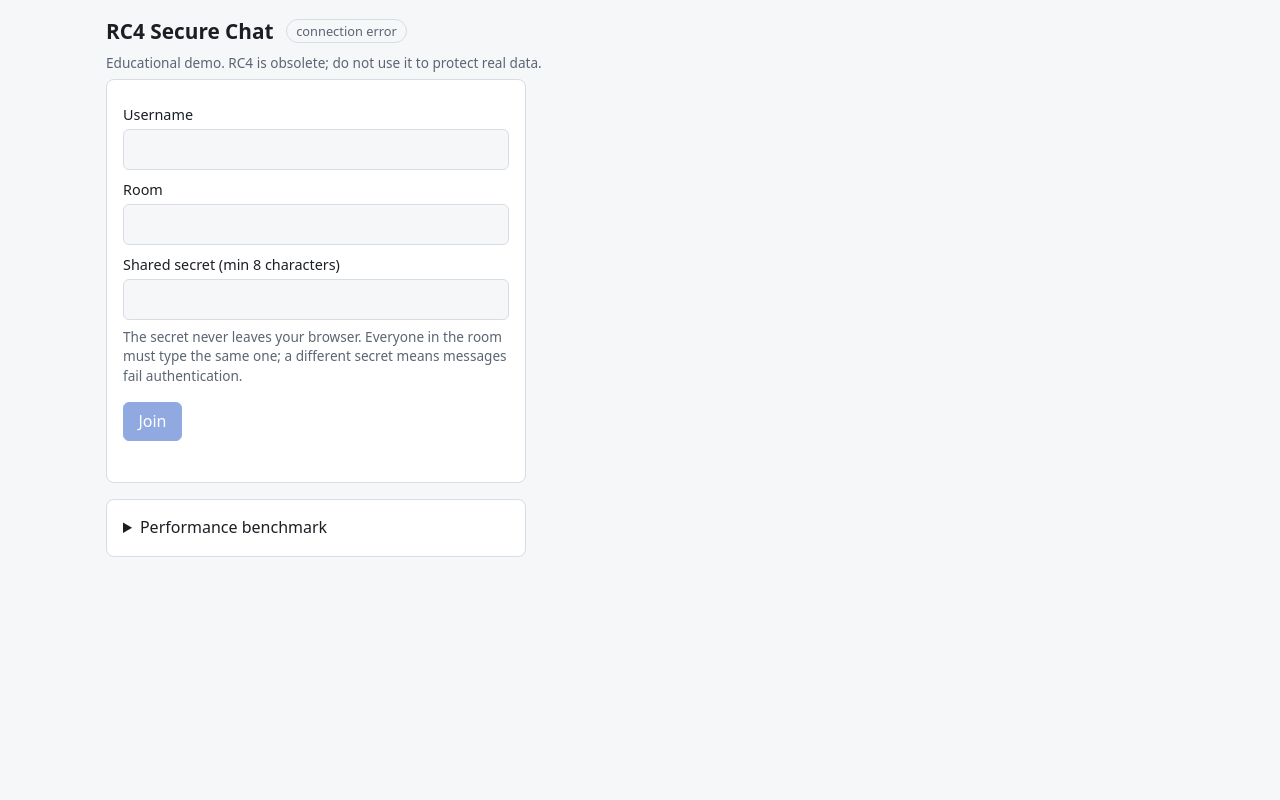
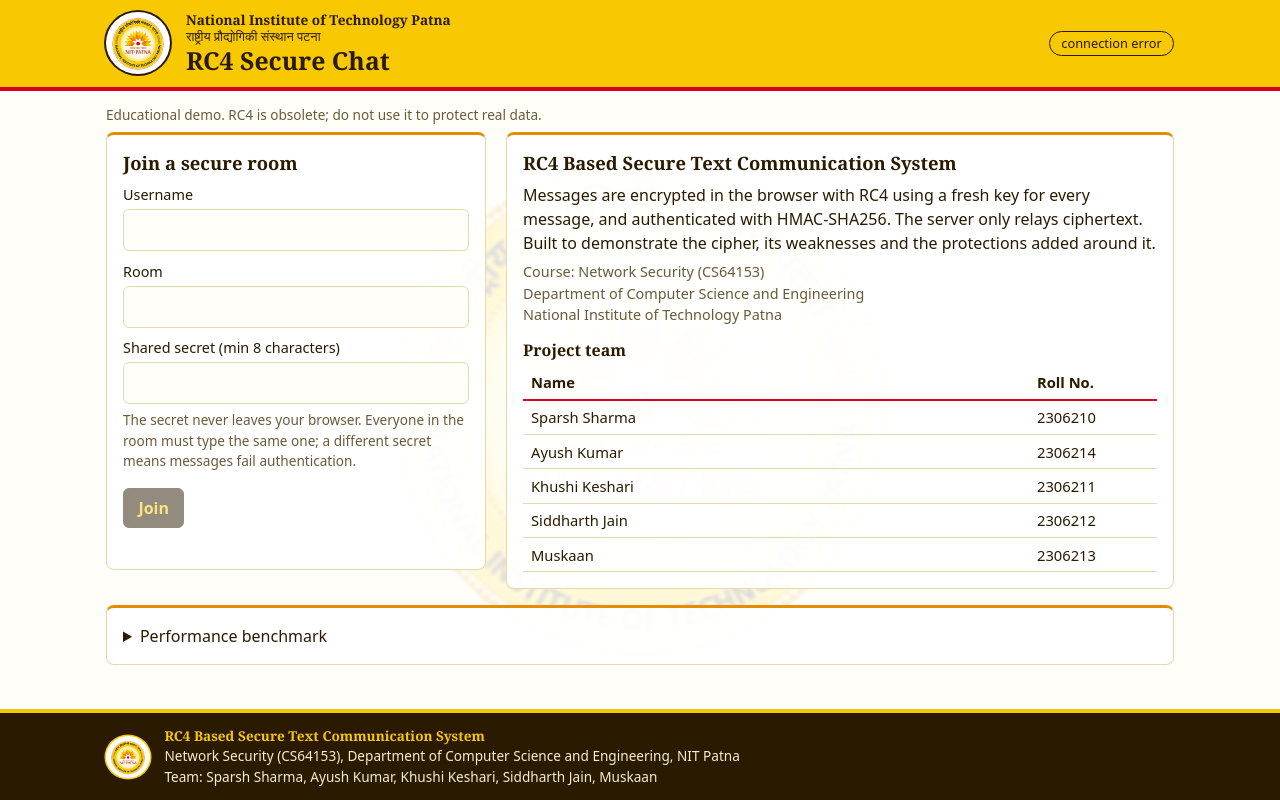
Before and after one commit to AyushKumar9631/Rc4-Communications, a Flask app: page / in a window 1280 px wide. Run offline with Flask 3, Linux system fonts and the light colour scheme.

Commit message:
UI: NIT Patna branding, logo, project info and team

```diff
--- a/static/css/style.css
+++ b/static/css/style.css
@@ -1,39 +1,72 @@
+/* NIT Patna theme: logo gold ring, saffron sun, crimson dot, dark ink text. */
 :root {
-  --bg: #f6f7f9; --card: #fff; --fg: #1b1f24; --muted: #5b6573; --line: #d8dde4;
-  --accent: #2457c5; --accent-fg: #fff; --own: #e4edff; --bad: #b3261e; --bad-bg: #fde8e6;
-  --ok: #1a7f37; --mono: ui-monospace, SFMono-Regular, Menlo, Consolas, monospace;
+  --gold: #f8c800; --saffron: #e68c00; --crimson: #d30221; --ink: #2a1b00;
+  --bg: #fffef9; --card: rgba(255, 255, 255, .92); --fg: #2a1b00; --muted: #6b5a3a; --line: #e6d9b0;
+  --accent: #a85f00; --btn: #2a1b00; --btn-fg: #f8c800; --own: #fff1b8;
+  --bad: #b3261e; --bad-bg: #fde8e6; --ok: #1a7f37;
+  --wm-opacity: .13; --wm-filter: none;
+  --mono: ui-monospace, SFMono-Regular, Menlo, Consolas, monospace;
+  --serif: Georgia, "Times New Roman", serif;
 }
 @media (prefers-color-scheme: dark) {
   :root {
-    --bg: #12151a; --card: #1b2028; --fg: #e6e9ee; --muted: #9aa5b4; --line: #2d3541;
-    --accent: #6c9bff; --accent-fg: #0d1117; --own: #223457; --bad: #ff8a80; --bad-bg: #3a1f1d;
-    --ok: #56d364;
+    --bg: #17110a; --card: rgba(36, 27, 14, .92); --fg: #f6ecd0; --muted: #bdae8a; --line: #4a3a1c;
+    --accent: #f8c800; --btn: #f8c800; --btn-fg: #2a1b00; --own: #4a3a10;
+    --bad: #ff8a80; --bad-bg: #3a1f1d; --ok: #56d364;
+    --wm-opacity: .06; --wm-filter: brightness(0) invert(1);
   }
 }
 * { box-sizing: border-box; }
-body { margin: 0 auto; max-width: 1100px; padding: 1rem; background: var(--bg); color: var(--fg);
-       font: 16px/1.45 system-ui, sans-serif; }
-.top { display: flex; align-items: center; gap: .75rem; }
-h1 { font-size: 1.3rem; margin: 0; }
-.badge { font-size: .8rem; padding: .1rem .6rem; border-radius: 999px; border: 1px solid var(--line);
-         color: var(--muted); }
-.badge.on { color: var(--ok); border-color: var(--ok); }
+body { margin: 0; min-height: 100vh; display: flex; flex-direction: column; background: var(--bg);
+       color: var(--fg); font: 16px/1.5 system-ui, sans-serif; }
+body::before { content: ""; position: fixed; inset: 0; z-index: -1; pointer-events: none;
+  background: url("../img/nitp-logo.png") center / min(80vmin, 560px) no-repeat;
+  opacity: var(--wm-opacity); filter: var(--wm-filter); }
+.wrap { width: 100%; max-width: 1100px; margin: 0 auto; padding: 0 1rem; }
+.content { flex: 1; padding-top: .5rem; padding-bottom: 1.5rem; }
+.top { background: var(--gold); color: var(--ink); border-bottom: 4px solid var(--crimson); }
+.top .wrap { display: flex; align-items: center; gap: 1rem; padding-top: .7rem; padding-bottom: .7rem; }
+.logo { flex: none; border-radius: 50%; background: #fff; padding: 3px; box-shadow: 0 0 0 2px var(--ink); }
+.logo.sm { box-shadow: 0 0 0 1.5px var(--gold); }
+.title { flex: 1; min-width: 0; }
+.inst { font: 700 .85rem/1.25 var(--serif); }
+.inst-hi { font-size: .8rem; line-height: 1.25; }
+h1 { font: 700 1.55rem/1.2 var(--serif); margin: .1rem 0 0; }
+h2 { font: 700 1.15rem/1.3 var(--serif); margin: 0 0 .5rem; }
+.badge { font-size: .8rem; padding: .1rem .7rem; border-radius: 999px; border: 1.5px solid var(--ink);
+         color: var(--ink); white-space: nowrap; }
+.badge.on { background: var(--ink); color: var(--gold); }
 .edu, .hint { color: var(--muted); font-size: .85rem; margin: .4rem 0; }
 .card, .pane { background: var(--card); border: 1px solid var(--line); border-radius: 8px; padding: 1rem; }
-.card { max-width: 420px; }
+.card { border-top: 3px solid var(--saffron); }
+.join { display: grid; grid-template-columns: minmax(280px, 380px) minmax(0, 1fr); gap: 1.25rem;
+        align-items: start; }
+@media (max-width: 800px) { .join { grid-template-columns: 1fr; } }
+.about p { margin: .4rem 0; }
+.course { color: var(--muted); font-size: .9rem; }
+.team { width: 100%; border-collapse: collapse; margin-top: .8rem; font-size: .92rem; }
+.team caption { text-align: left; font: 700 1rem var(--serif); padding-bottom: .3rem; }
+.team th, .team td { text-align: left; padding: .35rem .5rem; border-bottom: 1px solid var(--line); }
+.team th { border-bottom: 2px solid var(--crimson); }
+.team td:last-child, .team th:last-child { font-variant-numeric: tabular-nums; width: 8rem; }
 label { display: block; margin: .6rem 0 .2rem; font-size: .9rem; }
 input[type=text], input[type=password], input:not([type]) {
   width: 100%; padding: .5rem; border: 1px solid var(--line); border-radius: 6px;
   background: var(--bg); color: var(--fg); font: inherit; }
-button { padding: .45rem .9rem; border: 1px solid var(--accent); border-radius: 6px; cursor: pointer;
-         background: var(--accent); color: var(--accent-fg); font: inherit; }
+button { padding: .45rem .9rem; border: 1px solid var(--btn); border-radius: 6px; cursor: pointer;
+         background: var(--btn); color: var(--btn-fg); font: inherit; font-weight: 600; }
+button:hover:not([disabled]) { background: var(--saffron); border-color: var(--saffron); color: var(--ink); }
 button[disabled] { opacity: .5; cursor: not-allowed; }
-button.ghost, .bar button { background: transparent; color: var(--accent); }
+button.ghost, .bar button { background: transparent; color: var(--btn); }
 #joinBtn { margin-top: .6rem; }
-:focus-visible { outline: 2px solid var(--accent); outline-offset: 2px; }
+:focus-visible { outline: 3px solid var(--saffron); outline-offset: 2px; }
 .error { color: var(--bad); min-height: 1.2em; margin: .5rem 0 0; font-size: .9rem; }
 .chat { display: grid; grid-template-columns: minmax(0, 3fr) minmax(0, 2fr); gap: 1rem; }
 @media (max-width: 800px) { .chat { grid-template-columns: 1fr; } }
+.foot { background: var(--ink); color: #f6ecd0; border-top: 4px solid var(--gold); font-size: .85rem; }
+.foot .wrap { display: flex; align-items: center; gap: .9rem; padding-top: .8rem; padding-bottom: .8rem; }
+.foot strong { color: var(--gold); font-family: var(--serif); }
+@media (max-width: 560px) { h1 { font-size: 1.25rem; } .logo { width: 48px; height: auto; } }
 .chat[hidden], [hidden] { display: none !important; }
 .bar { display: flex; justify-content: space-between; align-items: center; margin-bottom: .4rem; }
 .members { margin: 0 0 .5rem; font-size: .85rem; color: var(--muted); }
@@ -59,5 +92,5 @@ button.ghost, .bar button { background: transparent; color: var(--accent); }
                 background: var(--bg); padding: .3rem .4rem; border-radius: 4px; }
 .inspector dd.good { color: var(--ok); }
 .inspector dd.bad { color: var(--bad); }
-#benchPanel { margin-top: 1rem; }
+#benchPanel { margin-top: 1rem; max-width: none; }
 .bench-out { font-family: var(--mono); font-size: .75rem; overflow-x: auto; margin: .6rem 0 0; }
--- a/templates/index.html
+++ b/templates/index.html
@@ -3,18 +3,31 @@
 <head>
   <meta charset="utf-8">
   <meta name="viewport" content="width=device-width, initial-scale=1">
-  <title>RC4 Secure Chat</title>
+  <meta name="theme-color" content="#F8C800">
+  <title>RC4 Secure Chat | NIT Patna</title>
+  <link rel="icon" type="image/png" href="{{ url_for('static', filename='img/nitp-logo.png') }}">
   <link rel="stylesheet" href="{{ url_for('static', filename='css/style.css') }}">
 </head>
 <body>
   <header class="top">
-    <h1>RC4 Secure Chat</h1>
-    <span class="badge" id="status" role="status">connecting...</span>
+    <div class="wrap">
+      <img class="logo" src="{{ url_for('static', filename='img/nitp-logo.png') }}" width="64" height="62"
+           alt="NIT Patna logo">
+      <div class="title">
+        <div class="inst">National Institute of Technology Patna</div>
+        <div class="inst-hi" lang="hi">राष्ट्रीय प्रौद्योगिकी संस्थान पटना</div>
+        <h1>RC4 Secure Chat</h1>
+      </div>
+      <span class="badge" id="status" role="status">connecting...</span>
+    </div>
   </header>
+
+  <div class="wrap content">
   <p class="edu">Educational demo. RC4 is obsolete; do not use it to protect real data.</p>
 
-  <main id="joinView" class="card">
-    <form id="joinForm" autocomplete="off">
+  <main id="joinView" class="join">
+    <form id="joinForm" class="card" autocomplete="off">
+      <h2>Join a secure room</h2>
       <label for="username">Username</label>
       <input id="username" maxlength="24" pattern="[A-Za-z0-9_\-]{1,24}" required
              title="1-24 characters: letters, digits, _ or -">
@@ -28,6 +41,27 @@
       <button id="joinBtn" type="submit" disabled>Join</button>
       <p id="joinError" class="error" role="alert"></p>
     </form>
+
+    <section class="card about" aria-labelledby="aboutTitle">
+      <h2 id="aboutTitle">RC4 Based Secure Text Communication System</h2>
+      <p>Messages are encrypted in the browser with RC4 using a fresh key for every message, and
+        authenticated with HMAC-SHA256. The server only relays ciphertext. Built to demonstrate the
+        cipher, its weaknesses and the protections added around it.</p>
+      <p class="course">Course: Network Security (CS64153)<br>
+        Department of Computer Science and Engineering<br>
+        National Institute of Technology Patna</p>
+      <table class="team">
+        <caption>Project team</caption>
+        <thead><tr><th scope="col">Name</th><th scope="col">Roll No.</th></tr></thead>
+        <tbody>
+          <tr><td>Sparsh Sharma</td><td>2306210</td></tr>
+          <tr><td>Ayush Kumar</td><td>2306214</td></tr>
+          <tr><td>Khushi Keshari</td><td>2306211</td></tr>
+          <tr><td>Siddharth Jain</td><td>2306212</td></tr>
+          <tr><td>Muskaan</td><td>2306213</td></tr>
+        </tbody>
+      </table>
+    </section>
   </main>
 
   <div id="chatView" class="chat" hidden>
@@ -62,6 +96,19 @@
     <button id="benchCsv" type="button" disabled>Download CSV</button>
     <pre id="benchOut" class="bench-out" aria-live="polite"></pre>
   </details>
+  </div>
+
+  <footer class="foot">
+    <div class="wrap">
+      <img class="logo sm" src="{{ url_for('static', filename='img/nitp-logo.png') }}" width="44" height="42"
+           alt="NIT Patna logo">
+      <div>
+        <strong>RC4 Based Secure Text Communication System</strong><br>
+        Network Security (CS64153), Department of Computer Science and Engineering, NIT Patna<br>
+        Team: Sparsh Sharma, Ayush Kumar, Khushi Keshari, Siddharth Jain, Muskaan
+      </div>
+    </div>
+  </footer>
 
   <script src="{{ url_for('static', filename='js/vendor/socket.io.min.js') }}"></script>
   <script src="{{ url_for('static', filename='js/crypto.js') }}"></script>
```
Also changed, not shown: PLAN.md (+10 -1 lines), static/img/nitp-logo.png (added).
